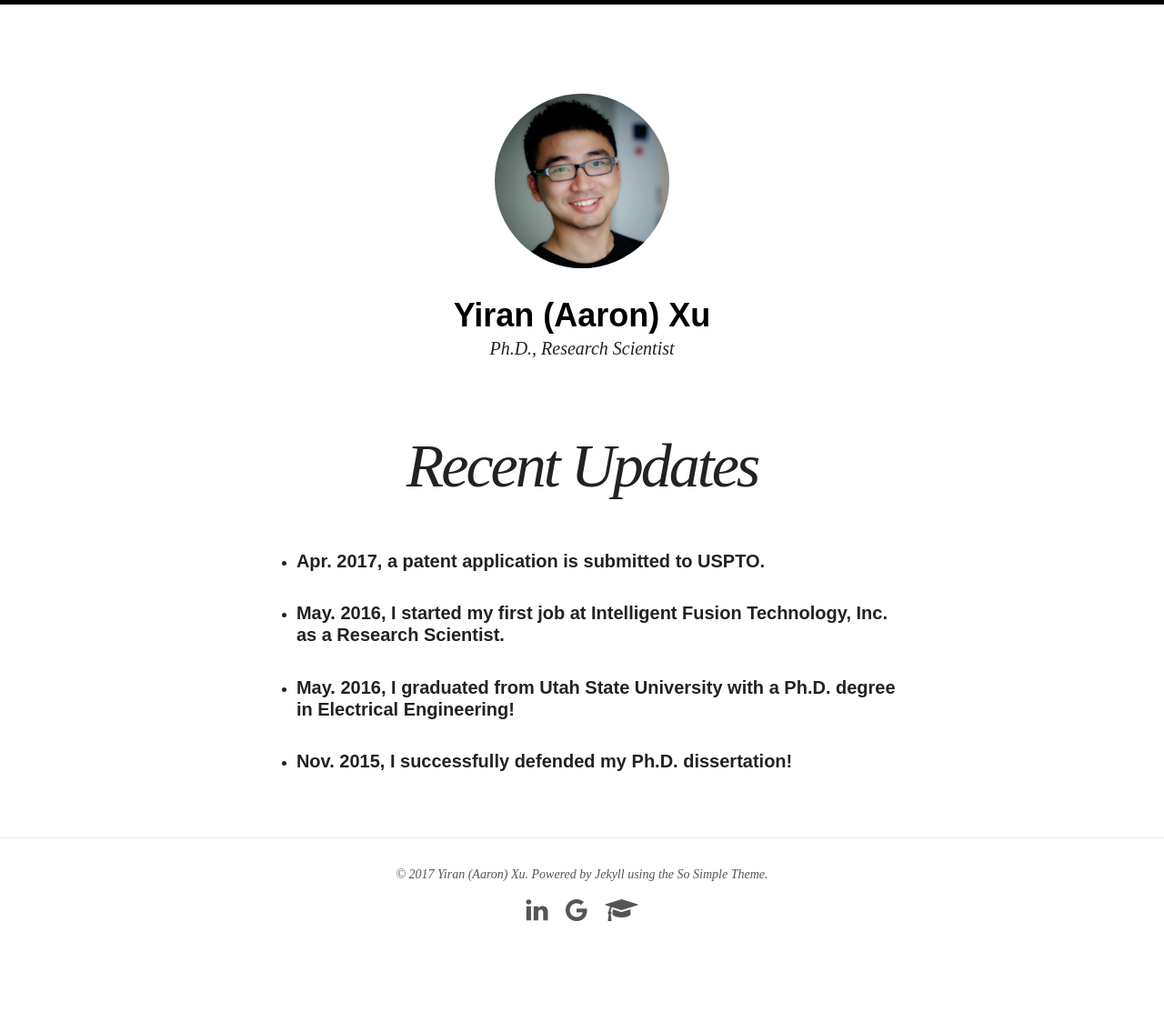
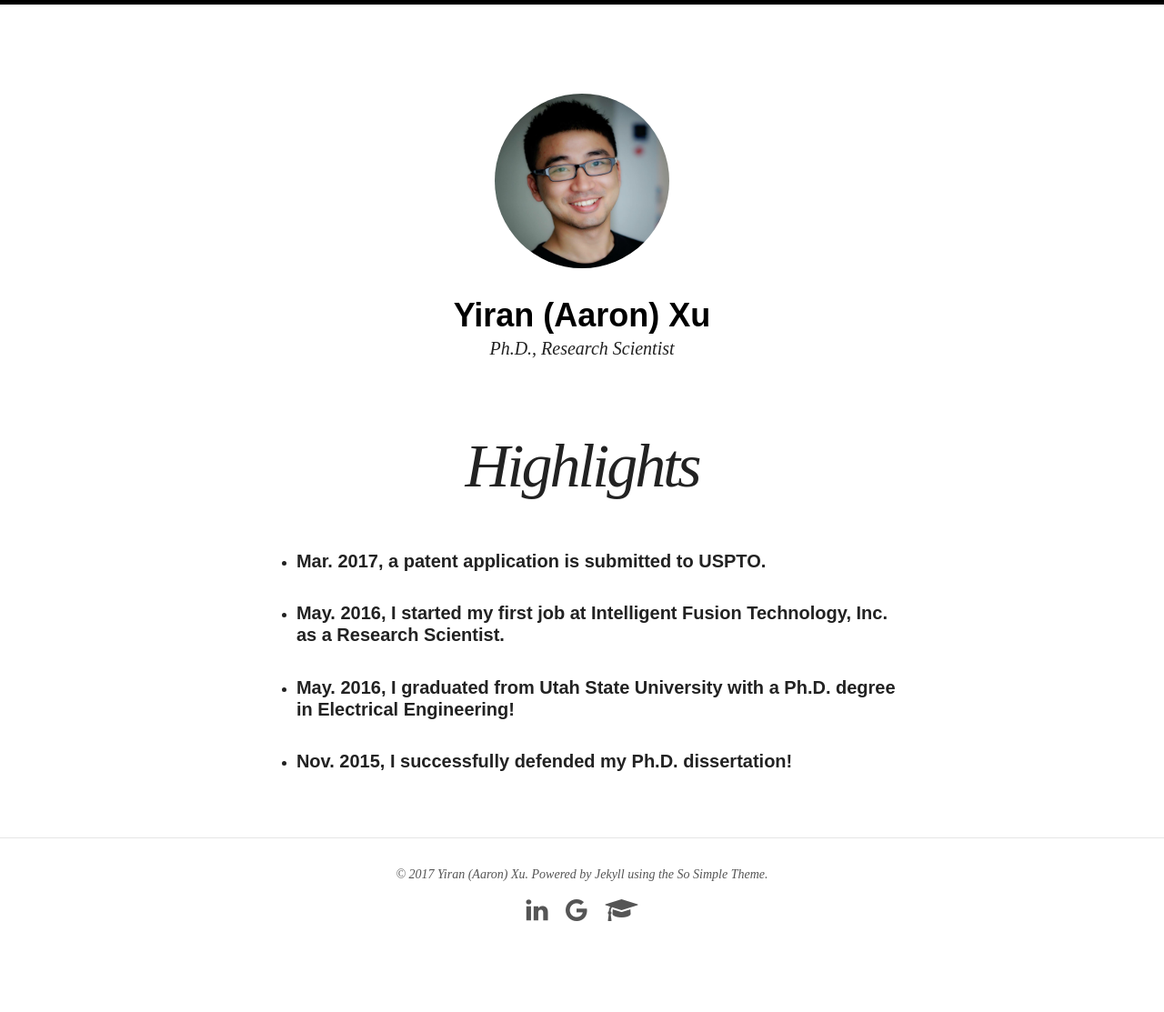
Before and after one commit to aaronxu17/aaronxu17.github.io, a Jekyll site: the page built from home/index.md, in a window 1280 px wide. Shown: the whole page at 91% size. Built offline with Jekyll 4.4.1, drawn with Linux system fonts in a browser that asks for light colours; nearby versions of some CDN libraries.

Commit message:
updated highlights

```diff
--- a/home/index.md
+++ b/home/index.md
@@ -1,12 +1,12 @@
 ---
 layout: page
-title: Recent Updates
+title: Highlights
 excerpt: "A place to share my research and record my daily life."
 search_omit: true
 
 ---
 
-* ##### Apr. 2017, a patent application is submitted to USPTO.
+* ##### Mar. 2017, a patent application is submitted to USPTO.
 
 * ##### May. 2016, I started my first job at Intelligent Fusion Technology, Inc. as a Research Scientist.
 
--- a/index.html
+++ b/index.html
@@ -1,12 +1,12 @@
 ---
 layout: page
-title: Recent Updates
+title: Highlights
 search_omit: true
 ---
 
 
 <ul>
-<li><h5 id="toc_0">Apr. 2017, a patent application is submitted to USPTO.</h5></li>
+<li><h5 id="toc_0">Mar. 2017, a patent application is submitted to USPTO.</h5></li>
 <li><h5 id="toc_1">May. 2016, I started my first job at Intelligent Fusion Technology, Inc. as a Research Scientist.</h5></li>
 <li><h5 id="toc_2">May. 2016, I graduated from Utah State University with a Ph.D. degree in Electrical Engineering!</h5></li>
 <li><h5 id="toc_3">Nov. 2015, I successfully defended my Ph.D. dissertation!</h5></li>
```
